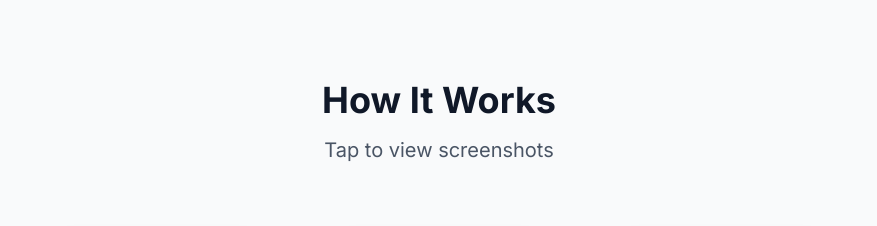
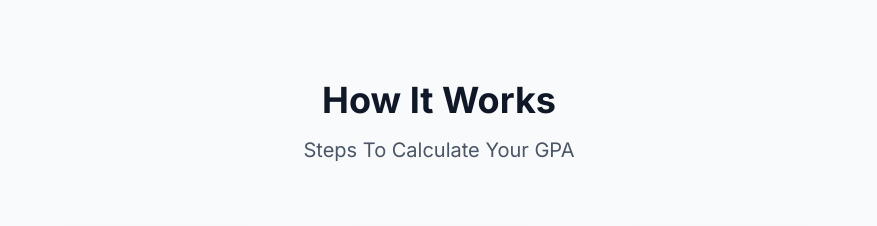
Before and after one commit to Mohamed-Fiyaz/WhatsMyGPA_LandingPage, a Next.js app: page / in a window 1280 px wide. Shown: the part 800-1026 px from the top of the page, without its empty margins (201-1078 px from the left). Built offline with nearby package versions, Linux system fonts and the light colour scheme.

Commit message:
Made the UI better

```diff
--- a/src/components/sections/HowItWorks.tsx
+++ b/src/components/sections/HowItWorks.tsx
@@ -303,6 +303,8 @@ const HowItWorks = () => {
     >
       <h3 className="text-lg font-semibold text-[#0A529F] text-center mb-3">{title}</h3>
       <p className="text-sm text-gray-600 text-center leading-relaxed">{description}</p>
+      <p className="text-xs text-[#4580A7] text-center mt-3 font-medium">Tap to view screenshots</p>
+
     </div>
   )
 
@@ -446,7 +448,7 @@ const HowItWorks = () => {
             How It Works
           </h2>
           <p className="text-xl text-gray-600 max-w-3xl mx-auto">
-            Tap to view screenshots
+            Steps To Calculate Your GPA
           </p>
         </div>
 
```
